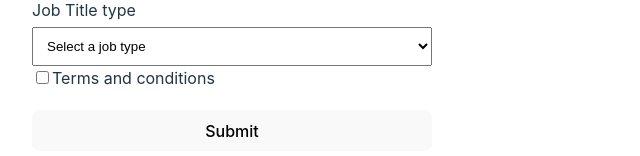
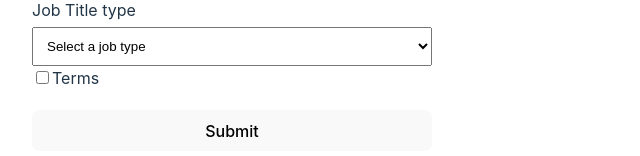
Before and after one commit to eugenioroblessiller/forms, a React (Vite) app: page /formik-abstractation in a window 1280 px wide. Shown: the part 363-519 px from the top of the page, without its empty margins (0-640 px from the left). Built offline with nearby package versions, Linux system fonts and the light colour scheme.

Commit message:
use checkbox component

```diff
--- a/src/pages/FormikAbstractation.tsx
+++ b/src/pages/FormikAbstractation.tsx
@@ -6,6 +6,7 @@ import * as Yup from 'yup';
 
 import { MySelect } from '../components/MySelect';
 import { MyTextInput } from './../components/MyTextInput';
+import { MyCheckbox } from '../components/MyChecbox';
 
 export const FormikAbstractation = () => {
     return (
@@ -52,11 +53,7 @@ export const FormikAbstractation = () => {
                         <option value="other">Other</option>
                     </MySelect>
 
-                    <label htmlFor="terms">
-                        <Field name="terms" type="checkbox" />
-                        Terms and conditions
-                    </label>
-                    <ErrorMessage name="terms" component='span' />
+                    <MyCheckbox label={'Terms'} name={'terms'} />
 
                     <button type="submit">Submit</button>
                 </Form>
```
